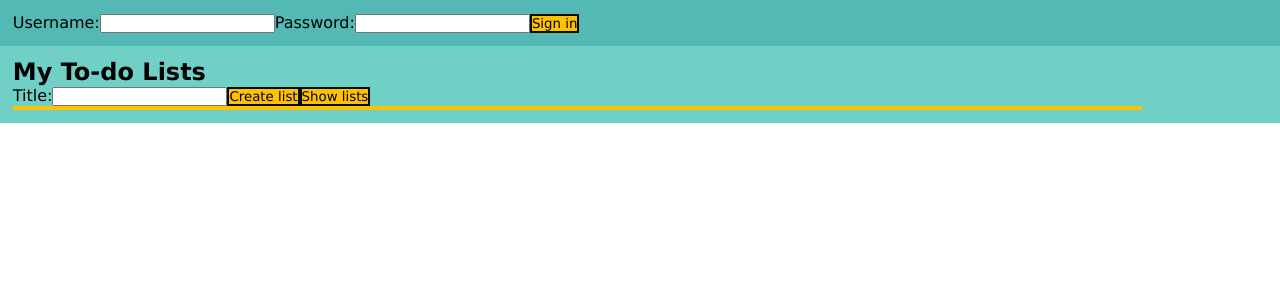
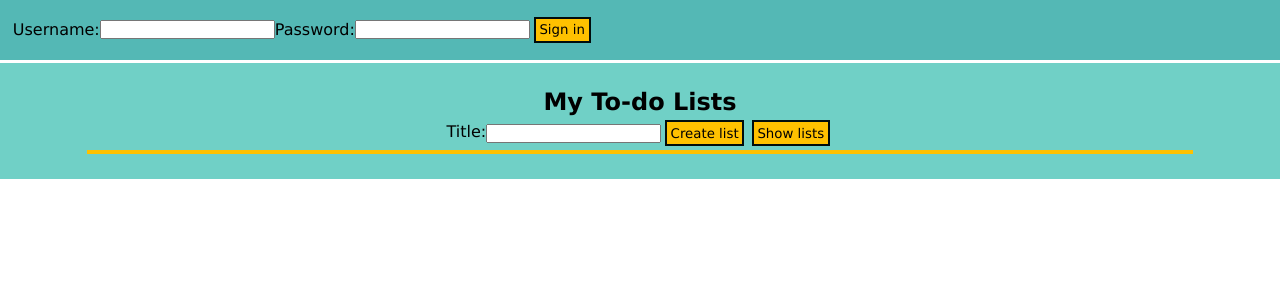
Before and after one commit to LisaSmeke/to-do-lists, a React (Create React App) app in the folder client/: page / in a window 1280 px wide. Shown: the top 300 px of the page. Built offline with nearby package versions, Linux system fonts and the light colour scheme.

Commit message:
Add margins and center

```diff
--- a/client/src/App.css
+++ b/client/src/App.css
@@ -17,26 +17,23 @@
   display: flex;
   flex-direction: column;
 }
-
+/*Sign in section*/
 .signIn {
   background-color: var(--main);
   padding: 1%;
 }
+/*Create a list*/
 .createList {
+  width: 100%;
   background-color: var(--secondary);
-  padding: 1%;
-}
-button {
-  background-color: var(--hl1);
-  border: 2px solid var(--dark);
-}
-button:hover {
-  cursor: pointer;
-  background-color: transparent;
-  border: 2px solid var(--light);
+  padding: 2%;
+  border-top: 3px solid var(--light);
+  margin: 0 auto;
+  text-align: center;
 }
 .myLists {
   width: 90%;
+  margin: 0 auto;
   background-color: var(--light);
   border: 2px solid var(--hl1);
   display: flex;
@@ -55,3 +52,16 @@ button:hover {
   width: 40%;
   margin: 5px;
 }
+
+/*Buttons*/
+button {
+  background-color: var(--hl1);
+  border: 2px solid var(--dark);
+  padding: 0.3%;
+  margin: 0.3%;
+}
+button:hover {
+  cursor: pointer;
+  background-color: transparent;
+  border: 2px solid var(--light);
+}
--- a/client/src/App.js
+++ b/client/src/App.js
@@ -4,10 +4,10 @@ import Axios from 'axios';
 
 function App() {
   const [title, setTitle] = useState('');
-  const [todo, setTodo] = useState('');
+  // const [todo, setTodo] = useState('');
 
   const [myLists, setMyLists] = useState([]);
-  const [myTodos, setMyTodos] = useState([]);
+  // const [myTodos, setMyTodos] = useState([]);
 
   const createList = () => {
     console.log(title);
```
